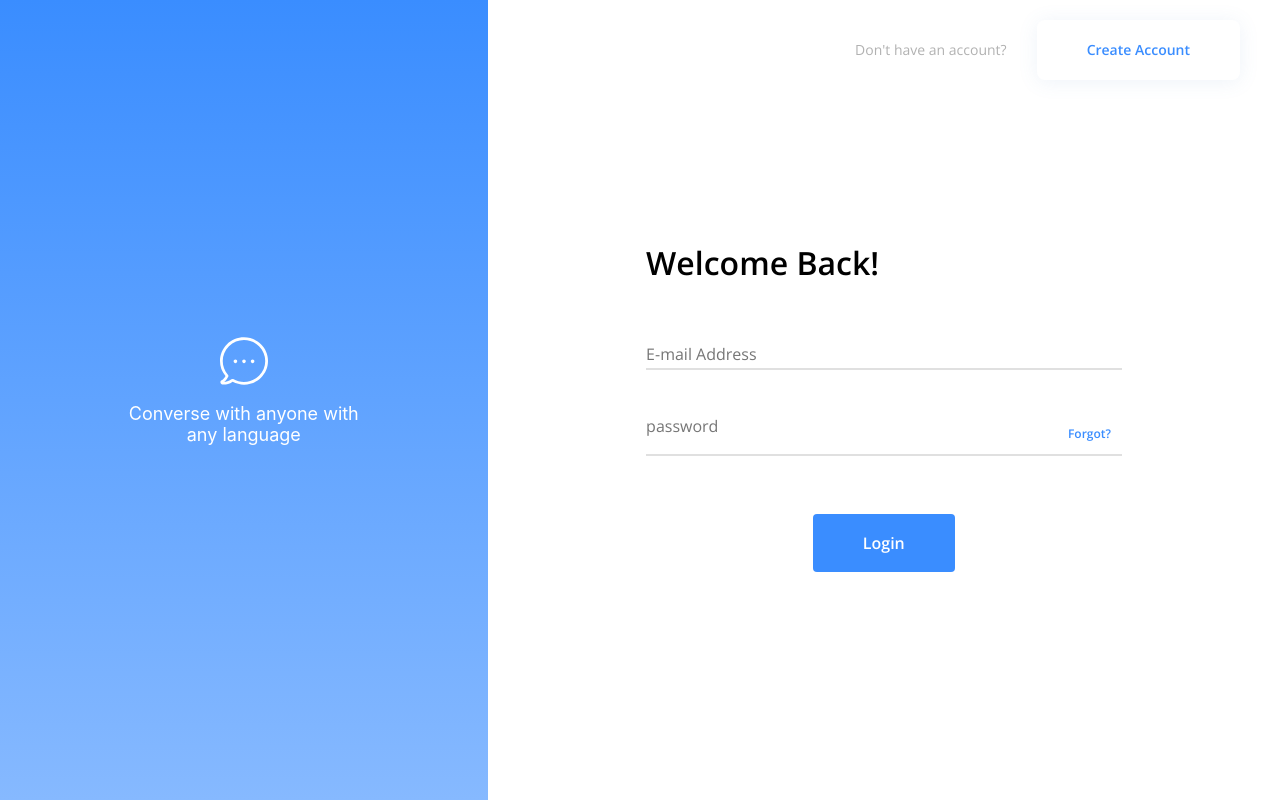
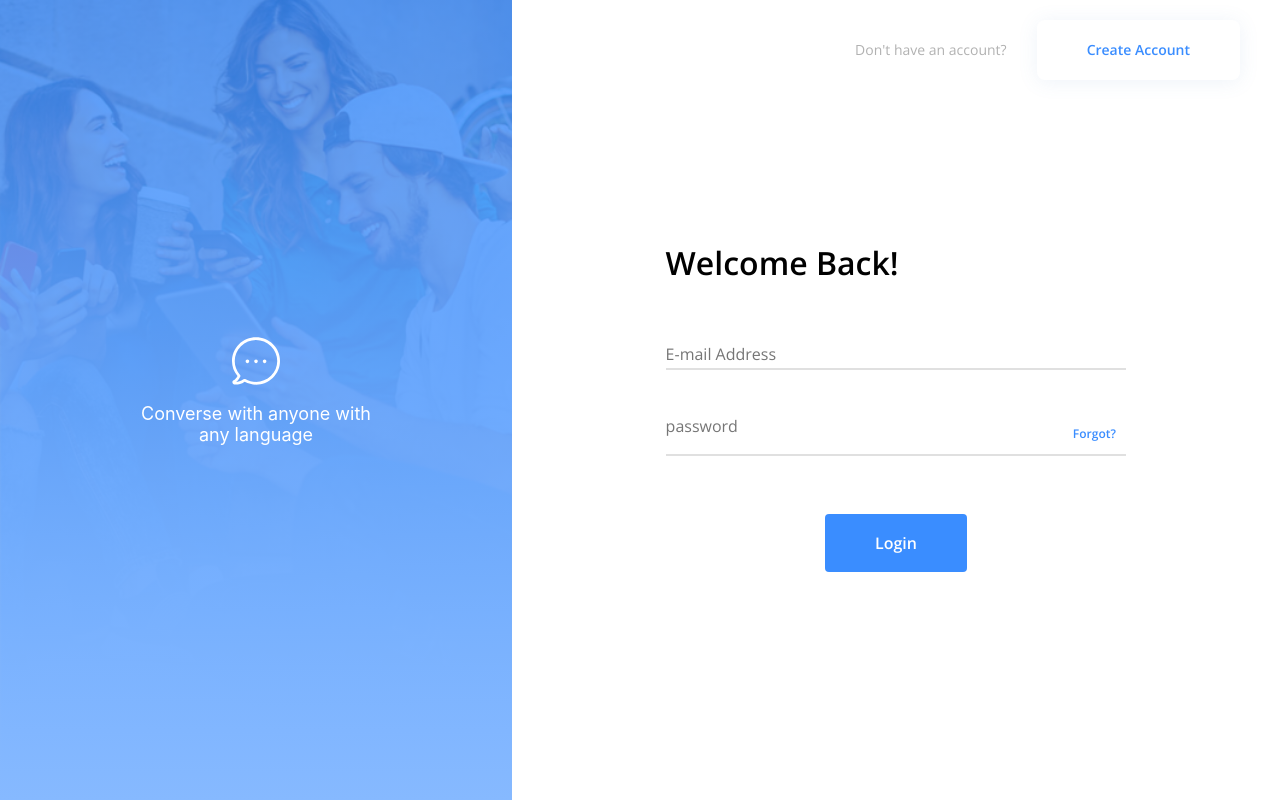
Before and after one commit to maxsonyang/miniature-octo-robot, a React (Create React App) app in the folder client/: page /login in a window 1280 px wide. Built offline with nearby package versions, Linux system fonts and the light colour scheme; no server answers.

Commit message:
added background image + gradient using mask

```diff
--- a/client/src/components/Landing/Banner.js
+++ b/client/src/components/Landing/Banner.js
@@ -16,7 +16,8 @@ const useStyles = makeStyles((theme) => ({
     }
   },
   banner: {
-    backgroundImage: `linear-gradient(#3A8DFF, #86B9FF), url(${BannerBG})`,
+    backgroundImage: `url(${BannerBG})`,
+    backgroundSize: 'cover',
     width: "100%",
     height: "8vh",
     display: "flex",
@@ -25,8 +26,19 @@ const useStyles = makeStyles((theme) => ({
     [theme.breakpoints.up('landscape')]: {
       flexDirection: "column",
       justifyContent:"center",
-      width: "40%",
+      maxWidth: "40%",
       height: "100vh",
+    }
+  },
+  mask:{
+    width: "100%",
+    height: "8vh",
+    position: "absolute",
+    zIndex: 0,
+    background: "linear-gradient(rgba(58, 141, 255, .8), rgba(134, 185, 255, 1))",
+    [theme.breakpoints.up('landscape')]: {
+      maxWidth: "40%",
+      height: "100%",
     }
   },
   chatBubble: {
@@ -34,6 +46,7 @@ const useStyles = makeStyles((theme) => ({
     height: 32,
     display: "block",
     margin: "0 15px",
+    zIndex: 100,
     [theme.breakpoints.up('landscape')]: {
       width: 48,
       height: 48,
@@ -41,6 +54,7 @@ const useStyles = makeStyles((theme) => ({
   },
   bannerText: {
     color: "#FFFFFF",
+    zIndex: 100,
     [theme.breakpoints.up('landscape')]: {
       fontSize: 18,
       width: "50%",
@@ -67,6 +81,8 @@ const BannerContainer = (props) => {
   return (
     <Box className={classes.container} justify="center">
       <Box className={classes.banner}>
+        <Box className={classes.mask}>
+        </Box>
         <img className={classes.chatBubble} src={BubbleSVG} alt="logo" />
         <p className={classes.bannerText}>
           Converse with anyone with any language
```
